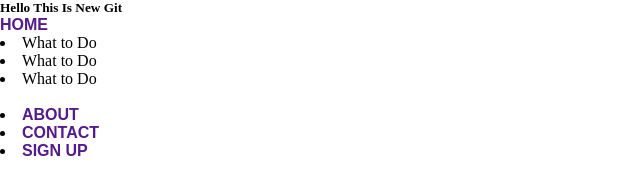
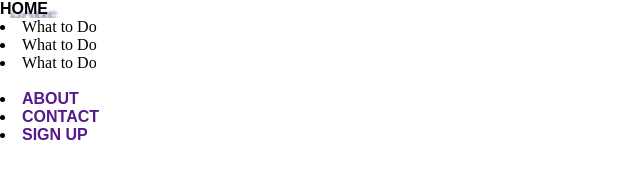
Before and after one commit to jerryola1/early, a plain HTML site: page day13.html in a window 1280 px wide. Shown: the whole page, without its empty margins (0-640 px from the left). Drawn offline with Linux system fonts and the light colour scheme.

Commit message:
Update day13.html

```diff
--- a/day13.html
+++ b/day13.html
@@ -9,7 +9,6 @@
 </head>
 <body>
     <!-- Navbar Section-->
-    <h5 class="m-5 f-10">Hello This Is New Git</h5>
     <section>
         <nav class="navbar">
             <div class="brand">
```
